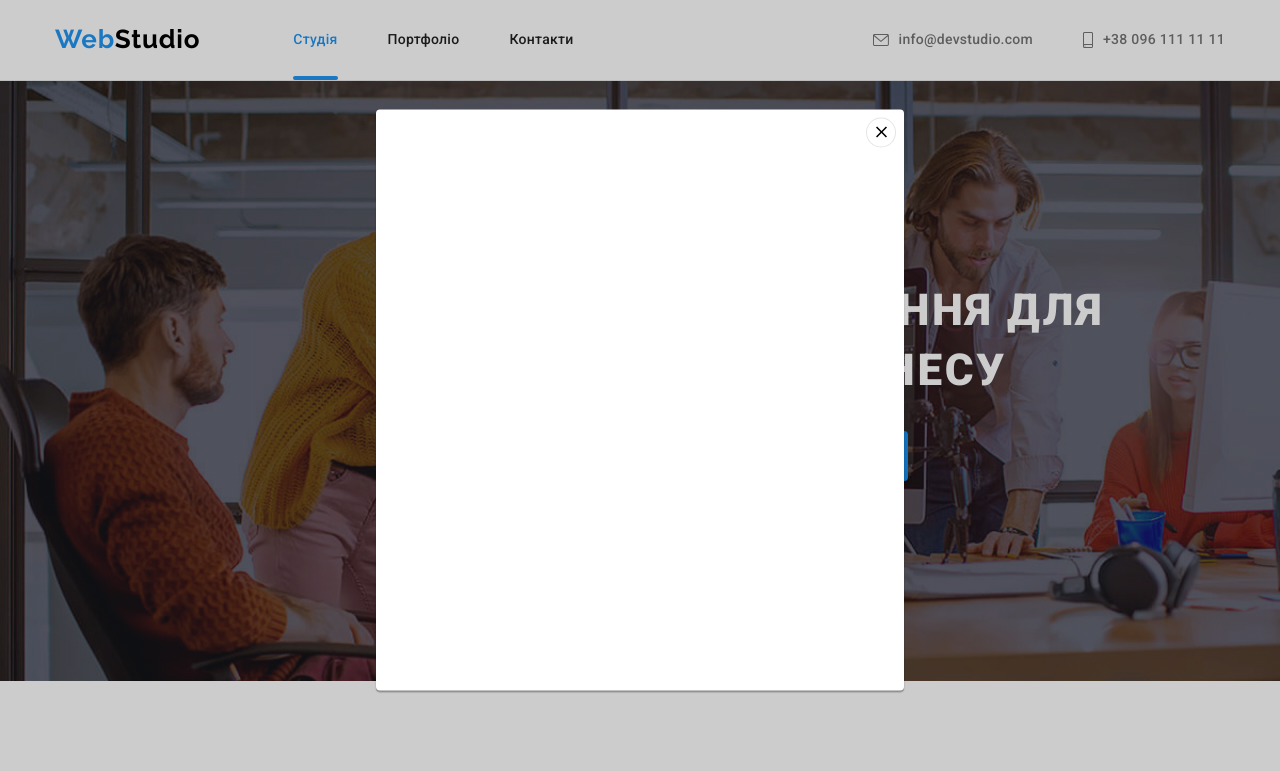
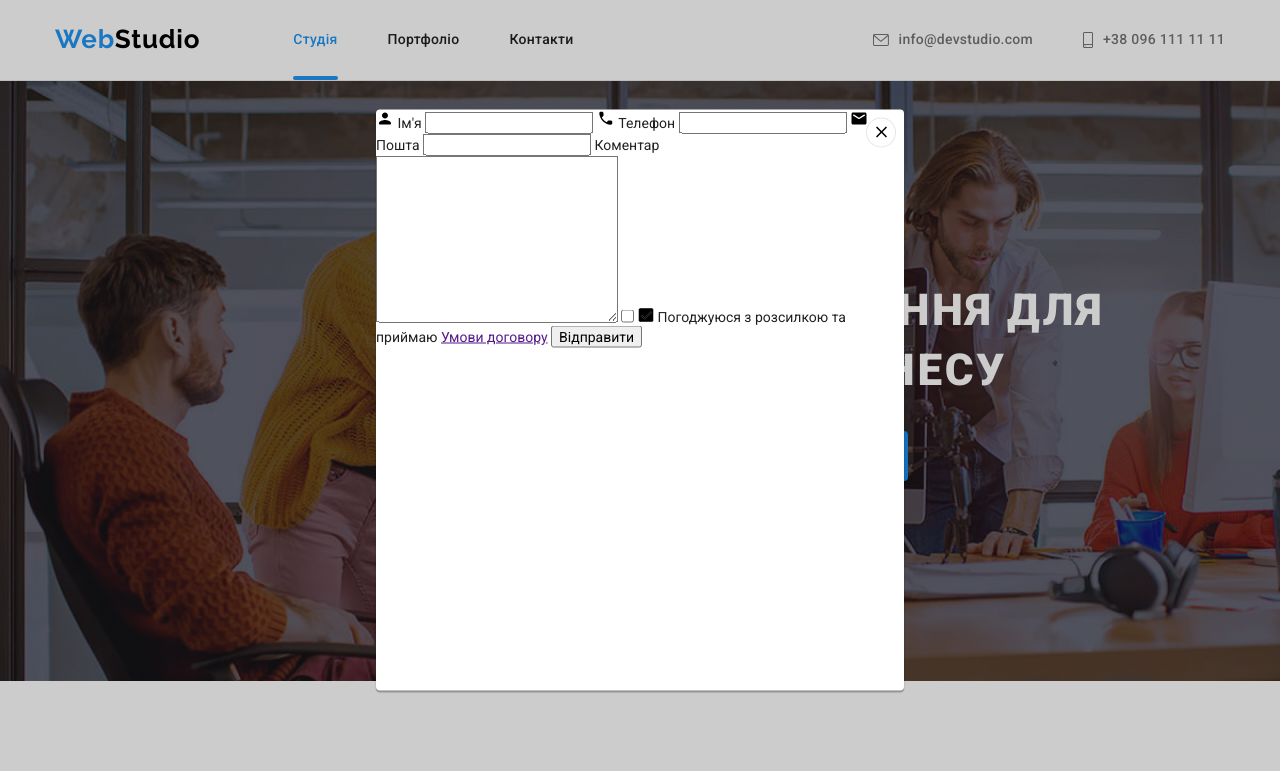
Before and after one commit to aquamarinewave/goit-markup-hw-06, a plain HTML site: page index.html in a window 1280 px wide. Both pictures are taken after a click on the button "Замовити послугу". Shown: the top 771 px of the page. Drawn offline with Linux system fonts and the light colour scheme.

Commit message:
Add forms markup

```diff
--- a/css/styles.css
+++ b/css/styles.css
@@ -40,6 +40,7 @@
   --items-portfolio: 3;
   --indent-portfolio: 30px;
   --animation: cubic-bezier(0.4, 0, 0.2, 1);
+  --animarion-time: 250ms;
 }
 
 body {
@@ -702,3 +703,8 @@ img {
   pointer-events: none;
   visibility: hidden;
 }
+
+.modal-ckeck-icon {
+  background-color: transparent;
+  stroke: #ffffff;
+}
--- a/index.html
+++ b/index.html
@@ -68,6 +68,49 @@
                 <use href="./images/icons.svg#icon-close-btn"></use>
               </svg>
             </button>
+            <form>
+              <label>
+                <svg width="18" height="18">
+                  <use class="modal-icon" href="./images/icons.svg#icon-person"></use>
+                </svg>
+                <span>Ім'я</span>
+                <input name="user-name" type="text" />
+              </label>
+
+              <label>
+                <svg width="18" height="18">
+                  <use class="modal-icon" href="./images/icons.svg#icon-phone"></use>
+                </svg>
+                <span>Телефон</span>
+                <input name="user-phone" type="tel" />
+              </label>
+
+              <label>
+                <svg width="18" height="18">
+                  <use class="modal-icon" href="./images/icons.svg#icon-email"></use>
+                </svg>
+                <span>Пошта</span>
+                <input name="user-email" type="email" />
+              </label>
+              <label>
+                <span>Коментар</span>
+                <textarea name="user-comment" id="" cols="30" rows="10" placeholder="Введіть текст">
+                </textarea>
+              </label>
+              <label>
+                <input name="user-agriment" type="checkbox" />
+                <svg width="16" height="15">
+                  <use class="modal-ckeck-icon" href="./images/icons.svg#icon-check"></use>
+                </svg>
+              </label>
+              <label>
+                <span>
+                  Погоджуюся з розсилкою та приймаю
+                  <a href="" target="_blank" rel="noopener noreferrer">Умови договору</a>
+                </span>
+              </label>
+              <button class="modal-send-btn" type="submit">Відправити</button>
+            </form>
           </div>
         </div>
       </section>
@@ -580,6 +623,23 @@
             </li>
           </ul>
         </div>
+
+        <div class="footer-form-container">
+          <h2 class="footer-socials-header"></h2>
+          <form>
+            <label>
+              <span>Підпишіться на розсилку</span>
+              <input name="user-email-footer" type="email" placeholder="E-mail" />
+            </label>
+
+            <button type="submit">
+              Підписатися
+              <svg width="24" height="24">
+                <use class="sent-icon" href="./images/icons.svg#icon-send"></use>
+              </svg>
+            </button>
+          </form>
+        </div>
       </div>
     </footer>
     <script src="./js/modal.js"></script>
```
